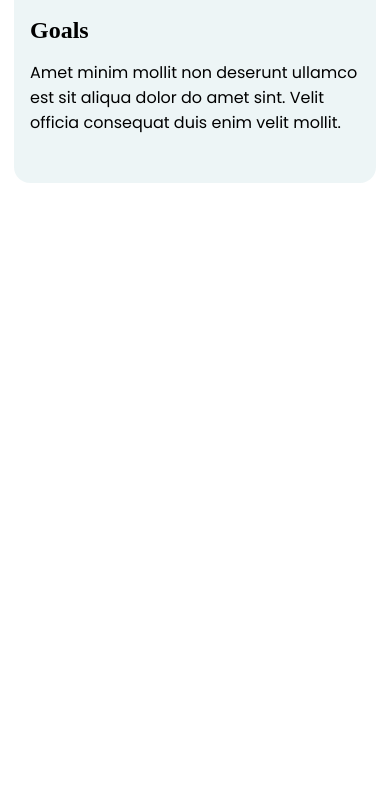
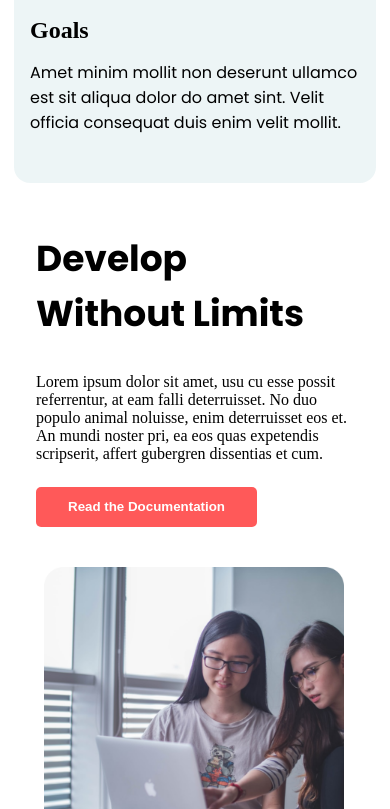
Before and after one commit to jubayer-ahmed-ratul/mission_22, a plain HTML site: page index.html in a window 390 px wide. Shown: the part 1900-2709 px from the top of the page. Before the commit the page ends 2163 px from the top, so only its background shows below. Drawn offline with Linux system fonts and the light colour scheme.

Commit message:
development secion

```diff
--- a/index.html
+++ b/index.html
@@ -49,7 +49,23 @@
         </div>
     </section>
 
-    <section></section>
+    <section class="develop">
+
+        <div class="developImg">
+            <img class="img1" src="images/pictures/coding.png" alt="">
+            <img class="img2" src="images/shapes/shape-1.png" alt="">
+            <img src="images/shapes/" alt="">
+        </div>
+        <div class="developTxt">
+            <h3 class="poppins-font sectionSubheading">
+                Develop <br> Without Limits
+            </h3>
+            <p class="paragraphs">
+                Lorem ipsum dolor sit amet, usu cu esse possit referrentur, at eam falli deterruisset. No duo populo animal noluisse, enim deterruisset eos et. An mundi noster pri, ea eos quas expetendis scripserit, affert gubergren dissentias et cum.
+            </p>
+            <button>Read the Documentation</button>
+        </div>
+    </section>
 
 
 
--- a/style.css
+++ b/style.css
@@ -46,8 +46,6 @@ header img{
     display: flex;
     justify-content: space-between;
        margin-top: 2rem;
-
-
 }
 .card{
 
@@ -57,17 +55,40 @@ header img{
     padding-bottom: 3rem;
     border-radius: 1rem;
 }
-
 .card img{
     width:140px ;
     height: 140px ;
     margin-bottom: 1rem;
 }
-
 .cardHeading{
     font-size: 1.5rem;
     margin-bottom: 1rem;
 }
+
+/***************DEVELOPING SECTION***************/
+
+.developImg{
+    width: 50%;
+    margin-right: 9rem;
+
+
+}
+.img1{
+    height: 300px;
+
+}
+.img2{
+    height: 100px;
+    margin-bottom: 170px;
+    margin-left: -355px;
+
+}
+
+.develop{
+    display: flex;
+    align-items: center;
+}
+
 
 
 /***************SHARED RESOURCES***************/
@@ -96,6 +117,13 @@ button{
     text-align: center;
 }
 
+.sectionSubheading{
+    font-weight: bold;
+    font-size: 36px;
+    margin-bottom: 2rem;
+}
+
+
 /***************RESPONSIVE***************/
 
 @media screen and (max-width:576px ) {
@@ -114,11 +142,27 @@ button{
     .cards{
         flex-direction: column;
         align-items: center;
+        margin-bottom: 3rem;
     }
     .card{
         margin-top: 1rem;
         margin-left: 0px;
 
+
+    }
+    .develop{
+        flex-direction: column-reverse;
+        margin: 0 1rem;
+    }
+    .developImg{
+        margin-top: 1.5rem;
+        margin-left: 0px;
+
+    }
+    .img2{
+        display: none;
     }
 
+
+
 }
```
Also changed, not shown: images/shapes/shape-1 - Copy.png (added), images/shapes/shape-1.png.
